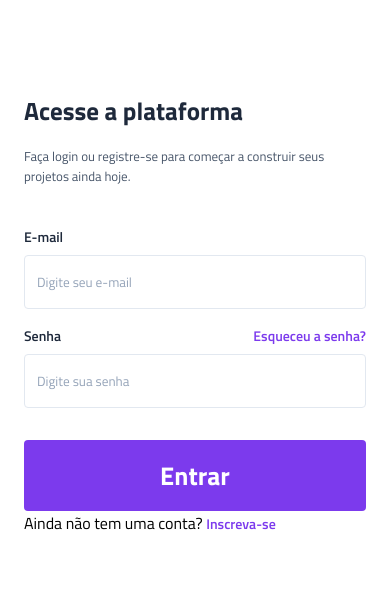
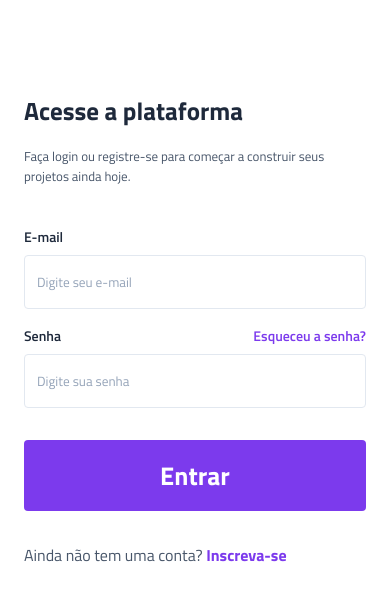
Before and after one commit to fabianotavares011/projeto-vertigo, a plain HTML site: page index.html in a window 390 px wide. Shown: the part 101-702 px from the top of the page. Drawn offline with Linux system fonts and the light colour scheme.

Commit message:
versão mobile finalizada

```diff
--- a/style.css
+++ b/style.css
@@ -100,6 +100,7 @@ main {
 
 .login button {
     margin-top: 1rem;
+    margin-bottom: 2rem;
     padding-block: 1rem;
     width: 100%;
     background-color: var(--purple);
@@ -110,4 +111,13 @@ main {
     font-weight: 700;
     color: var(--white);
 }
+
+.login>p {
+    color: var(--gray--600);
+}
+
+.login>p a {
+    font-weight: 700;
+    font-size: 1rem;
+}
 /* nome da cor, rgb, rgba, hex, hsl, hwb */
```
